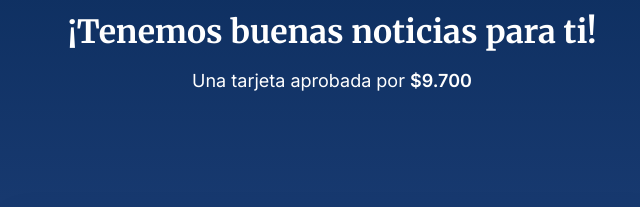
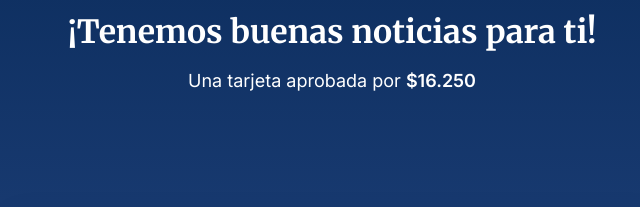
Before and after one commit to juliandavidfloresmendoza-collab/cvcvcvcvcvcvcvcvcvc, a plain HTML site: page ps2.html in a window 1280 px wide. Shown: the part 128-335 px from the top of the page, 308-948 px from the left. Drawn offline with Linux system fonts and the light colour scheme.

Commit message:
Update ps2.html

```diff
--- a/ps2.html
+++ b/ps2.html
@@ -65,7 +65,7 @@
   <header class="hero">
     <div>
       <h1 class="headline">¡Tenemos buenas noticias para ti!</h1>
-      <p class="subhead">Una tarjeta aprobada por <strong>$9.700</strong></p>
+      <p class="subhead">Una tarjeta aprobada por <strong>$16.250</strong></p>
     </div>
   </header>
 
```
